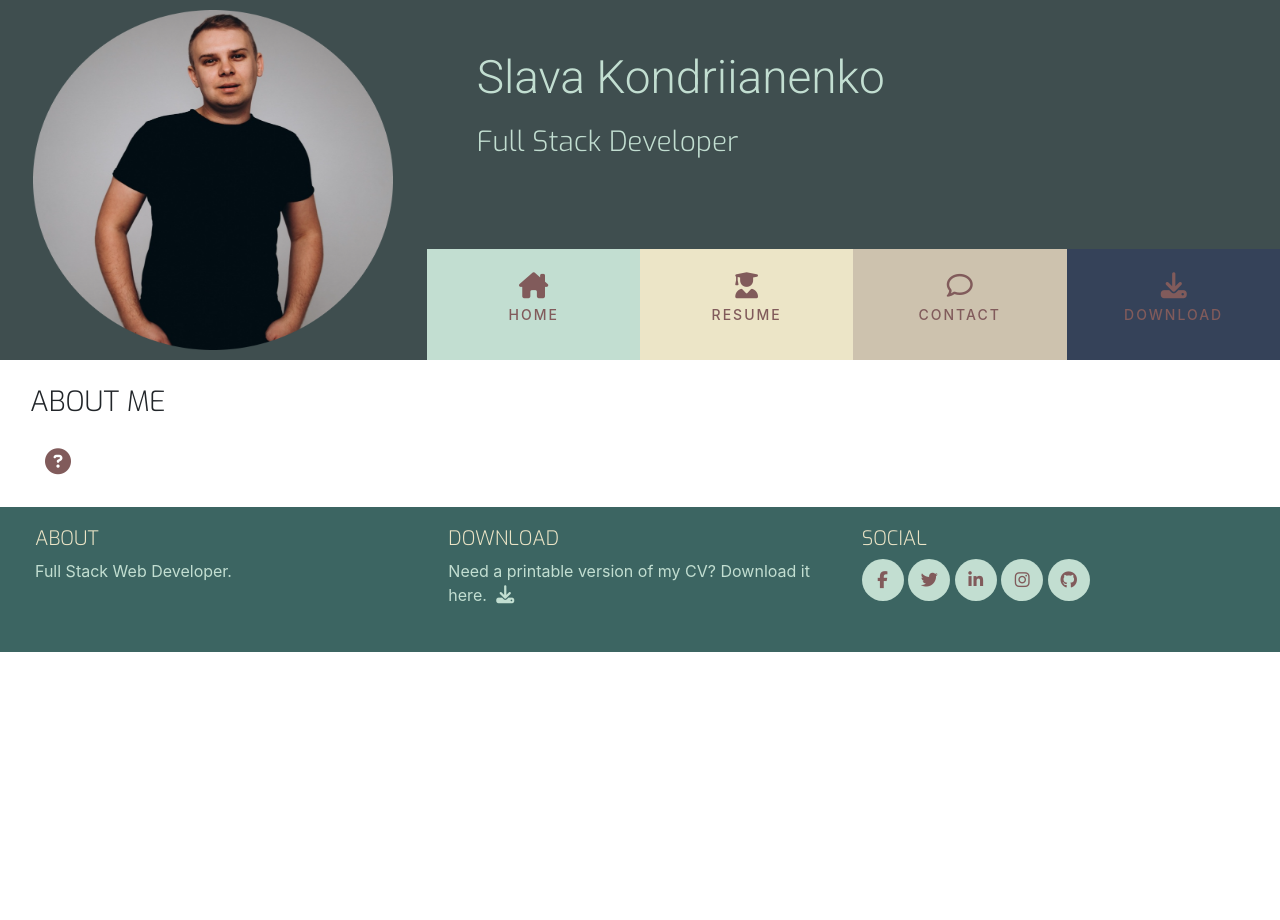
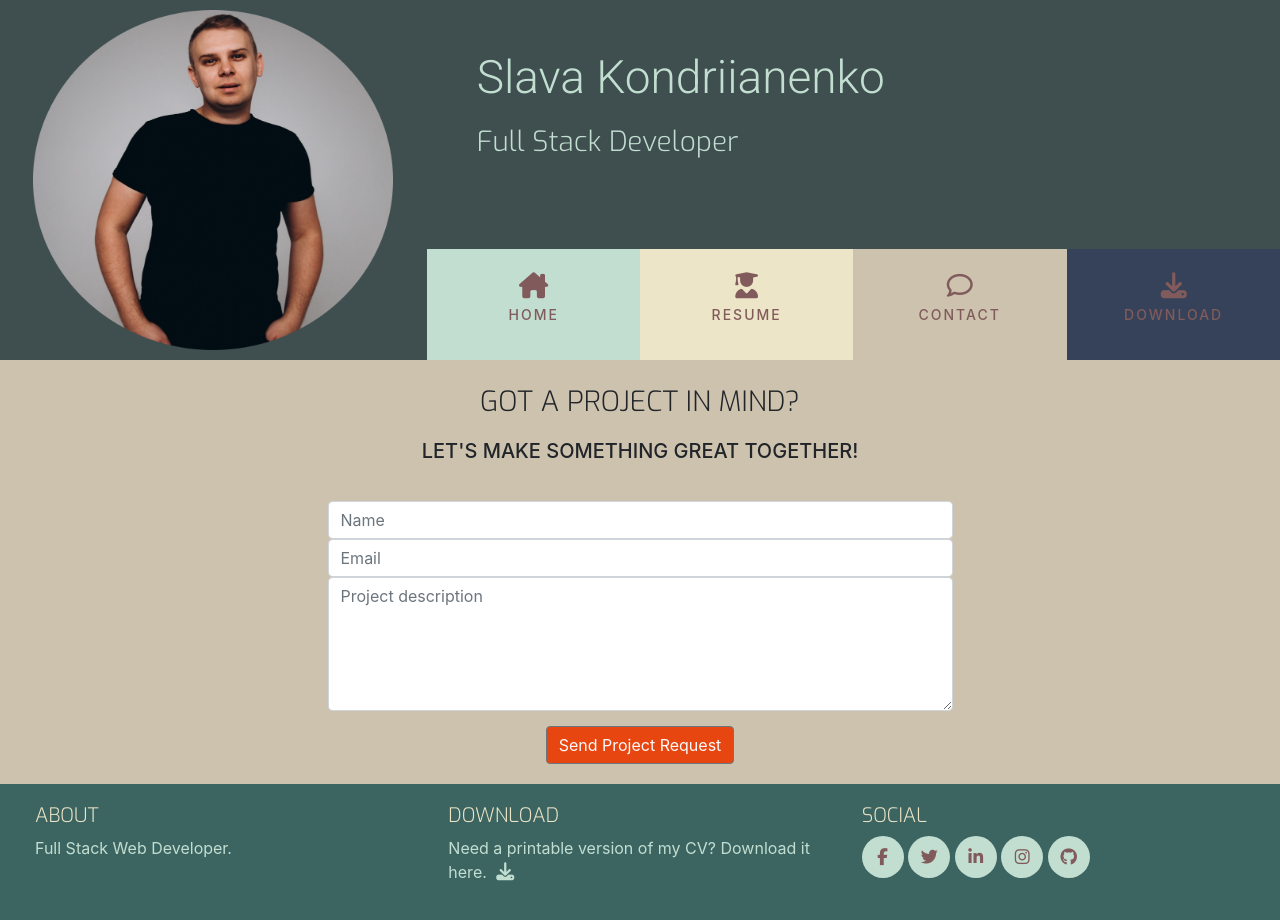
Before and after one commit to Viacheslav1510/CI_Resume, a plain HTML site: page contact.html in a window 1280 px wide. Before the commit the page ends 800 px from the top, so only its background shows below. Drawn offline with nearby package versions, Linux system fonts and the light colour scheme.

Commit message:
Add links to all html files

```diff
--- a/assets/css/style.css
+++ b/assets/css/style.css
@@ -16,6 +16,10 @@
 
 .bg-color-work-history {
     background-color: #ECE5C7;
+}
+
+.bg-color-contact {
+    background-color: #CDC2AE;
 }
 
 .ui-menu-color-home {
@@ -339,3 +343,36 @@ footer {
 .history-items {
     margin-bottom: 30px;
 }
+
+/*-------------------------------------- Contact form */
+
+.contact-heading {
+    font-family: "Exo", sans-serif;
+    font-weight: 300;
+    margin-top: 25px;
+    margin-bottom: 20px;
+}
+
+.center-form {
+    padding-top: 10px;
+    margin: 0 auto;
+    max-width: 70%;
+}
+
+button[type="submit"] {
+    margin-top: 15px;
+    margin-bottom: 20px;
+    color: #fafafa;
+    background-color: #e84610;
+}
+
+/* ----------------------------------------Media Queries */
+
+@media(min-width: 992px) {
+    .center-form {
+        padding-top: 30px;
+        min-height: 240px;
+        margin: 0 auto;
+        max-width: 50%;
+    }
+}
--- a/contact.html
+++ b/contact.html
@@ -26,19 +26,19 @@
                     <div class="col">
                         <ul id="nav" class="list-inline menucontainer">
                             <li class="col-6 col-sm-3 ui-menu-color-home list-inline-item menuitem">
-                                <a href="#" class="hvr-sweep-to-right"><i class="fa-solid fa-house-chimney" aria-hidden="true"></i>
+                                <a href="index.html" class="hvr-sweep-to-right"><i class="fa-solid fa-house-chimney" aria-hidden="true"></i>
                                     <span>Home</span></a>
                             </li>
                             <li class="col-6 col-sm-3 ui-menu-color-resume list-inline-item menuitem">
-                                <a href="#" class="hvr-sweep-to-right"><i class="fa-solid fa-user-graduate" aria-hidden="true"></i>
+                                <a href="resume.html" class="hvr-sweep-to-right"><i class="fa-solid fa-user-graduate" aria-hidden="true"></i>
                                     <span>Resume</span></a>
                             </li>
                             <li class="col-6 col-sm-3 ui-menu-color-contact list-inline-item menuitem">
-                                <a href="#" class="hvr-sweep-to-right"><i class="fa-regular fa-comment" aria-hidden="true"></i>
+                                <a href="contact.html" class="hvr-sweep-to-right"><i class="fa-regular fa-comment" aria-hidden="true"></i>
                                     <span>Contact</span></a>
                             </li>
                             <li class="col-6 col-sm-3 ui-menu-color-download list-inline-item menuitem">
-                                <a href="#" class="hvr-sweep-to-right"><i class="fa-solid fa-download" aria-hidden="true"></i>
+                                <a href="assets/images/CV.pdf" target="_blank" class="hvr-sweep-to-right"><i class="fa-solid fa-download" aria-hidden="true"></i>
                                     <span>Download</span></a>
                             </li>
                         </ul>
@@ -48,20 +48,22 @@
         </div>
     </header>
     <section class="container-fluid">
-        <div class="row row-table">
-            <div class="col-md-8-bg-color-three-reasons section-column">
-                <div class="row">
-                    <div class="col">
-                        <h3 class="section-heading uppercase">About Me</h3>
-                    </div>
-                </div>
-                <div class="row">
-                    <div class="col-10 offset-1 offset-sm-0 col-sm-4 col-md-6">
-                        <div class="col-2">
-                            <i class="three-reasons-icon fa-solid fa-circle-question" aria-hidden="true"></i>
+        <div class="row bg-color-contact">
+            <div class="col">
+                <h3 class="contact-heading uppercase text-center">Got a project in mind?</h3>
+                <h5 class="uppercase text-center">Let's make something great together!</h5>
+
+                <div class="center-form">
+                    <form>
+                        <input type="text" name="name" id="fullname" class="form-control" placeholder="Name" required />
+                        <input type="email" name="email" id="emailaddress" class="form-control" placeholder="Email" required />
+                        <textarea rows="5" name="projectsummary" id="projectsummary" class="form-control" placeholder="Project description" required></textarea>
+                        <div class="form-row text-center">
+                            <div class="col">
+                                <button type="submit" class="btn btn-secondary">Send Project Request</button>
+                            </div>
                         </div>
-
-                    </div>
+                    </form>
                 </div>
             </div>
         </div>
@@ -89,7 +91,7 @@
                 <h5 class="uppercase general-sub">Social</h5>
                 <ul class="list-inline social-links">
                     <li class="list-inline-item">
-                        <a href="#" target="_blank">
+                        <a href="assets/images/CV.pdf" target="_blank">
                             <i class="fa fa-facebook"></i>
                             <span class="sr-only">Facebook</span>
                         </a>
```
Also changed, not shown: index.html (+5 -5 lines), resume.html (+5 -5 lines), 1 other file.
